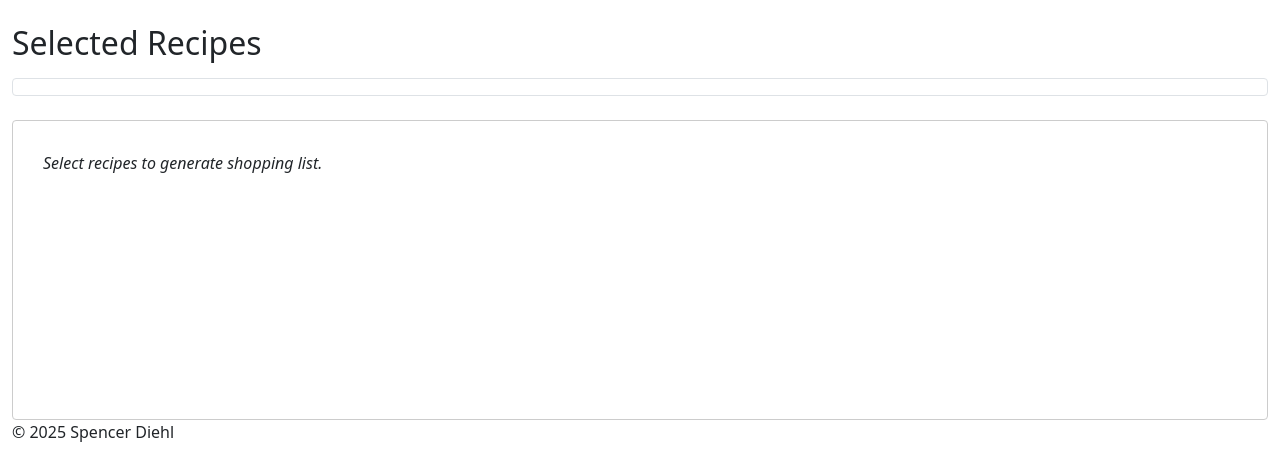
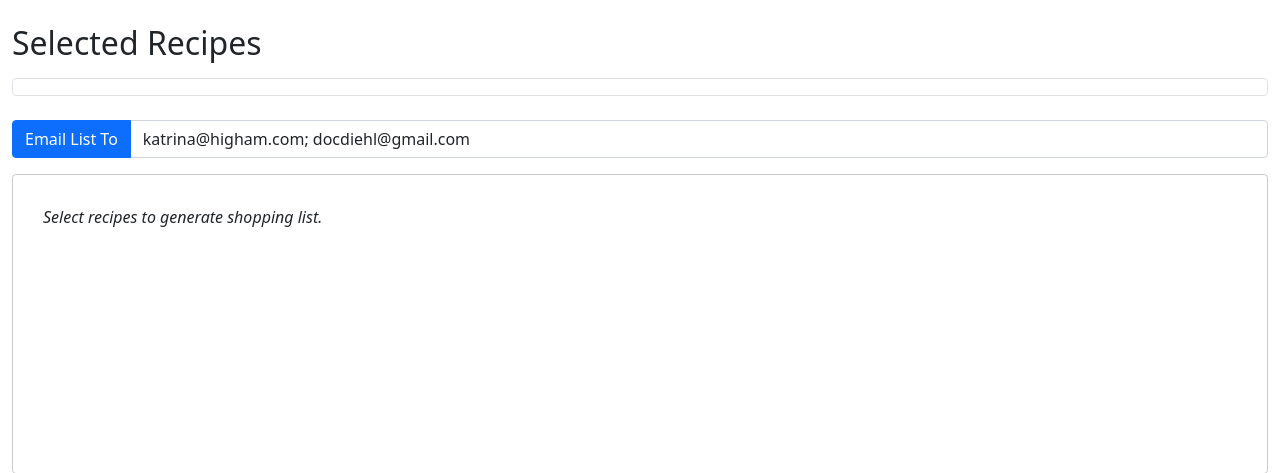
Before and after one commit to bigdiehl/pantry, a Flask app: page / in a window 1280 px wide. Shown: the part 126-599 px from the top of the page. Run offline with Flask 3, Linux system fonts and the light colour scheme.

Commit message:
Added rendering of shopping list in web app. Added email button (doesn't do anything yet)

```diff
--- a/web/app.py
+++ b/web/app.py
@@ -1,10 +1,21 @@
 
 import os
-from flask import Flask, render_template, abort, jsonify, send_from_directory
+import os.path as osp
+from flask import Flask, render_template, abort, jsonify, send_from_directory, request
 from flask_sqlalchemy import SQLAlchemy
 from werkzeug.utils import secure_filename
 import markdown
 import re
+import sys
+
+# Get the absolute path of the current script's directory
+parent_dir = os.path.dirname(os.path.dirname(os.path.abspath(__file__)))
+sys.path.append(parent_dir)
+
+from shopping_list import get_shopping_list_data, get_merged_shopping_list, generate_shopping_list_md
+# from email.send_email import build_message, send_email
+
+lists, metas = get_shopping_list_data()
 
 db = SQLAlchemy()
 
@@ -85,6 +96,25 @@ db.init_app(app)
 
 # -----------------------------------------------------------------------
 
+def get_shopping_list_html():
+    recipes = Recipe.query.all()
+    selected_recipes = [recipe for recipe in recipes if recipe.selected]
+    selected_names = [r.name.replace(" ","_").lower() for r in selected_recipes]
+    print(selected_names)
+
+    if len(selected_names) == 0:
+        return "<em>Select recipes to generate shopping list.</em>"
+
+    main, secondary = get_merged_shopping_list(selected_names, lists)
+    md = generate_shopping_list_md(selected_names, main, secondary)
+
+    output_dir="../output"
+    with open(osp.join(output_dir, "shopping_list.md"), "w") as f:
+        f.write(md)
+
+    html_content = markdown.markdown(md)
+    return html_content
+
 @app.route('/')
 def index():
     recipes = Recipe.query.all()
@@ -92,9 +122,9 @@ def index():
     return render_template(
         'index.html',
         active_page="home",
-        recipes=sorted(selected_recipes, key=lambda x: x.name)
+        recipes=sorted(selected_recipes, key=lambda x: x.name),
+        shopping_list_html = get_shopping_list_html()
     )
-
 
 @app.route('/deselect/<int:recipe_id>', methods=['POST'])
 def deslect(recipe_id):
@@ -103,6 +133,25 @@ def deslect(recipe_id):
     db.session.commit()
     return jsonify({'success': True, 'selected': recipe.selected})
 
+@app.route('/markdown/shopping_list')
+def update_shopping_list_html():
+    html = get_shopping_list_html()
+    return jsonify({"html": html})
+
+@app.route("/send_list", methods=["POST"])
+def send_list():
+    data = request.get_json()
+    email = data.get("email")
+
+    # Generate shopping list HTML or Markdown
+    shopping_list_html = get_shopping_list_html()  # replace with your function
+
+    # TODO: actually send email (e.g., Flask-Mail, smtplib, or an API like SendGrid)
+    # success = send_email(to=email, subject="Your Shopping List", body=shopping_list_html)
+    success=True
+    print(f"sending email to {email}")
+
+    return jsonify({"success": success})
 # -----------------------------------------------------------------------
 
 @app.route('/recipes_list')
@@ -126,8 +175,8 @@ def toggle(recipe_id):
 def serve_markdown_file(file):
     return send_from_directory("recipes", file)
 
-@app.route('/markdown/api/<recipe>')
-def get_markdown_content(recipe):
+@app.route('/markdown/recipe/<recipe>')
+def get_markdown_recipe(recipe):
 
     recipe = Recipe.query.filter_by(name=recipe).first()
     md_file = os.path.join("recipes", recipe.dir, recipe.md_filename)
@@ -165,4 +214,5 @@ if __name__ == '__main__':
         import_recipes()
         # To view database contents from CLI, use sqlite3 and the command 'SELECT * FROM recipe;'
         # sqlite3 instance/app.db 'SELECT * FROM recipe;'
+
     app.run(host='0.0.0.0', port=5000, debug=True)
--- a/web/static/scripts/recipes_list.js
+++ b/web/static/scripts/recipes_list.js
@@ -14,7 +14,7 @@ recipeItems.forEach(item => {
         item.classList.add('active');
 
         // Fetch rendered markdown
-        fetch(`/markdown/api/${recipename}`)
+        fetch(`/markdown/recipe/${recipename}`)
             .then(res => res.json())
             .then(data => {
                 contentDiv.innerHTML = data.content;
--- a/web/static/scripts/shopping_list.js
+++ b/web/static/scripts/shopping_list.js
@@ -5,6 +5,17 @@
 //         btn.addEventListener('click', function() {
 //             this.closest('.recipe-item').remove();
 //         });
+//     });
+// });
+
+// Render Markdown shopping list for selected recipe
+// document.querySelectorAll(".recipe-item").forEach(btn => {
+//     btn.addEventListener("click", () => {
+//     fetch("/markdown/shopping_list")
+//     .then(res => res.json())
+//     .then(data => {
+//         document.getElementById("markdownContent").innerHTML = data.html;
+//     });
 //     });
 // });
 
@@ -24,10 +35,48 @@ $(document).ready(function () {
 
         $.post(`/deselect/${recipeId}`, function (data) {
             if (data.success) {
+
+                 // Dispose tooltip before removing element
+                const tooltip = bootstrap.Tooltip.getInstance(button[0]);
+                if (tooltip) {
+                    tooltip.dispose();
+                }
+
                 button.closest('.recipe-item').remove();
+
+                fetch("/markdown/shopping_list")
+                    .then(res => res.json())
+                    .then(data => {
+                        document.getElementById("markdownContent").innerHTML = data.html;
+                });
+
             } else {
                 alert('Toggle failed.');
             }
         });
+
     });
 });
+
+$(document).ready(function () {
+    $("#emailListBtn").on("click", function () {
+        const email = $("#emailAddress").val();
+
+        $.ajax({
+            url: "/send_list",
+            type: "POST",
+            contentType: "application/json",
+            data: JSON.stringify({ email: email }),
+            success: function (response) {
+                if (response.success) {
+                    alert("Shopping list sent to " + email);
+                } else {
+                    alert("Failed to send email.");
+                }
+            },
+            error: function () {
+                alert("Error sending request to server.");
+            }
+        });
+    });
+});
--- a/web/templates/index.html
+++ b/web/templates/index.html
@@ -24,8 +24,22 @@
     </div>
 </div>
 
+<div class="mb-3">
+    <div class="input-group">
+        <button id="emailListBtn" class="btn btn-primary">
+            Email List To
+        </button>
+        <input
+            type="email"
+            id="emailAddress"
+            class="form-control"
+            placeholder="Enter email"
+            value="{{ user_email or 'katrina@higham.com; docdiehl@gmail.com' }}">
+    </div>
+</div>
+
 <div class="markdown-content" id="markdownContent">
-    <em>Select recipes to generate shopping list.</em>
+    {{ shopping_list_html|safe }}
 </div>
 
 <script src="https://code.jquery.com/jquery-3.7.0.min.js"></script>
```
Also changed, not shown: shopping_list.py (+5 -4 lines), email/__init__.py (added).
